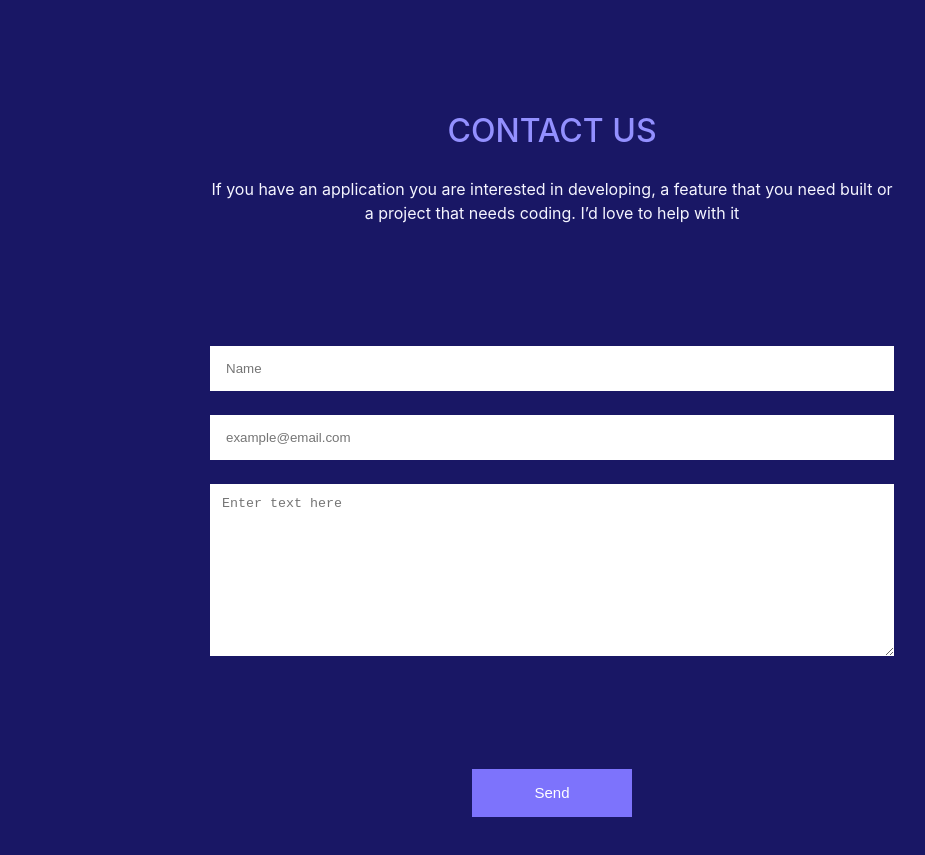
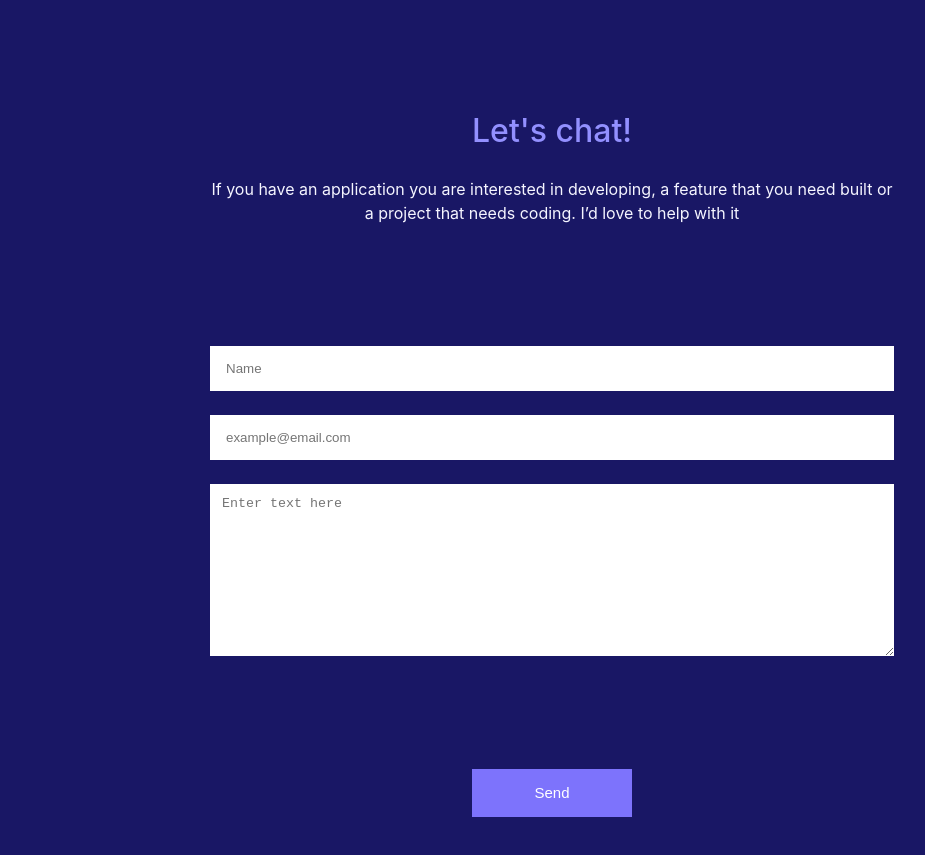
Before and after one commit to fabianofrank/portfolio, a plain HTML site: page index.html in a window 1280 px wide. Shown: the part 3518-4373 px from the top of the page, without its empty margins (88-1013 px from the left). Drawn offline with Linux system fonts and the light colour scheme.

Commit message:
Add contact title changes from mobile to desktop version

```diff
--- a/index.html
+++ b/index.html
@@ -172,7 +172,8 @@
 
     <section class="contact">
         <header>
-          <h1>CONTACT US</h1>
+          <h1 class="display-query">CONTACT US</h1>
+          <h1 class="display-none">Let's chat!</h1>
           <p>If you have an application you are interested in developing, a feature that you need built or a project that needs coding. I’d love to help with it </p>
         </header>
 
--- a/style.css
+++ b/style.css
@@ -301,7 +301,6 @@ form {
   font-weight: 500;
   font-size: 32px;
   line-height: 44px;
-  display: flex;
   align-items: center;
   text-align: center;
   color: #9390ff;
```
